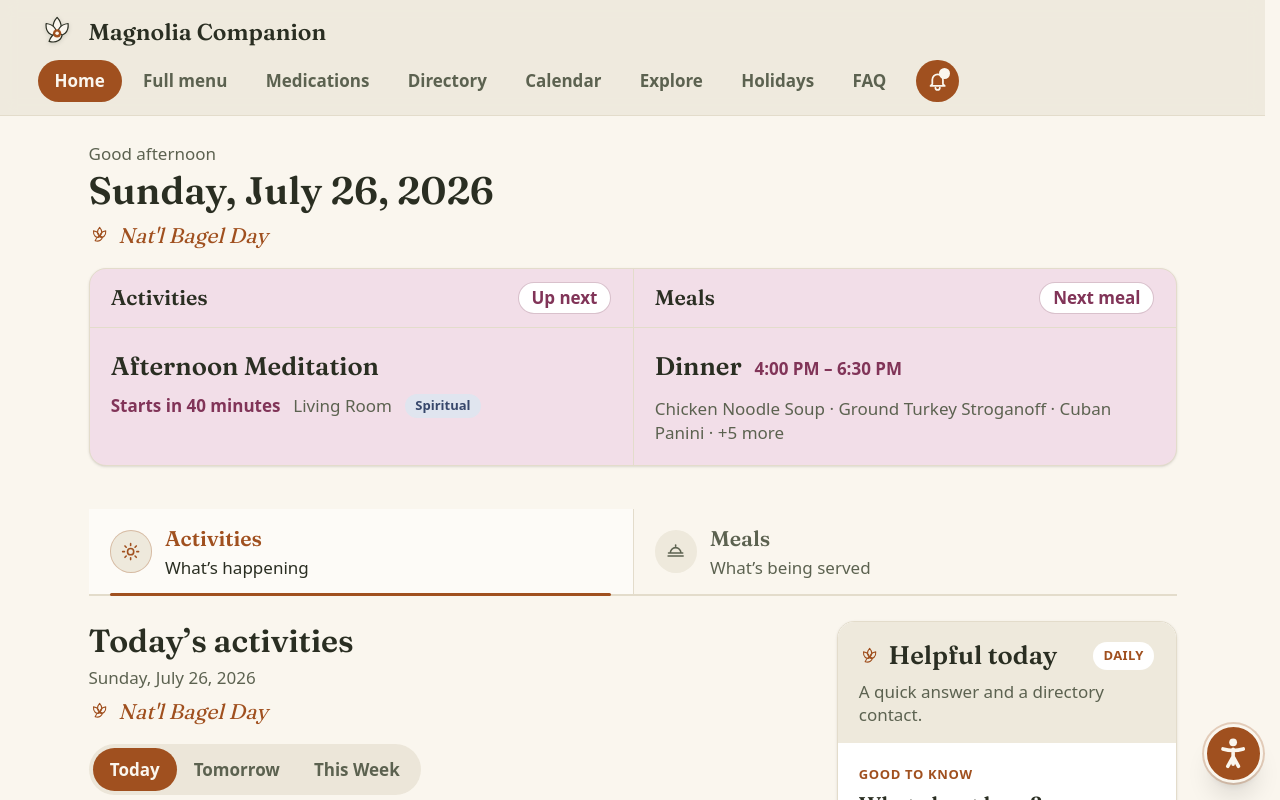
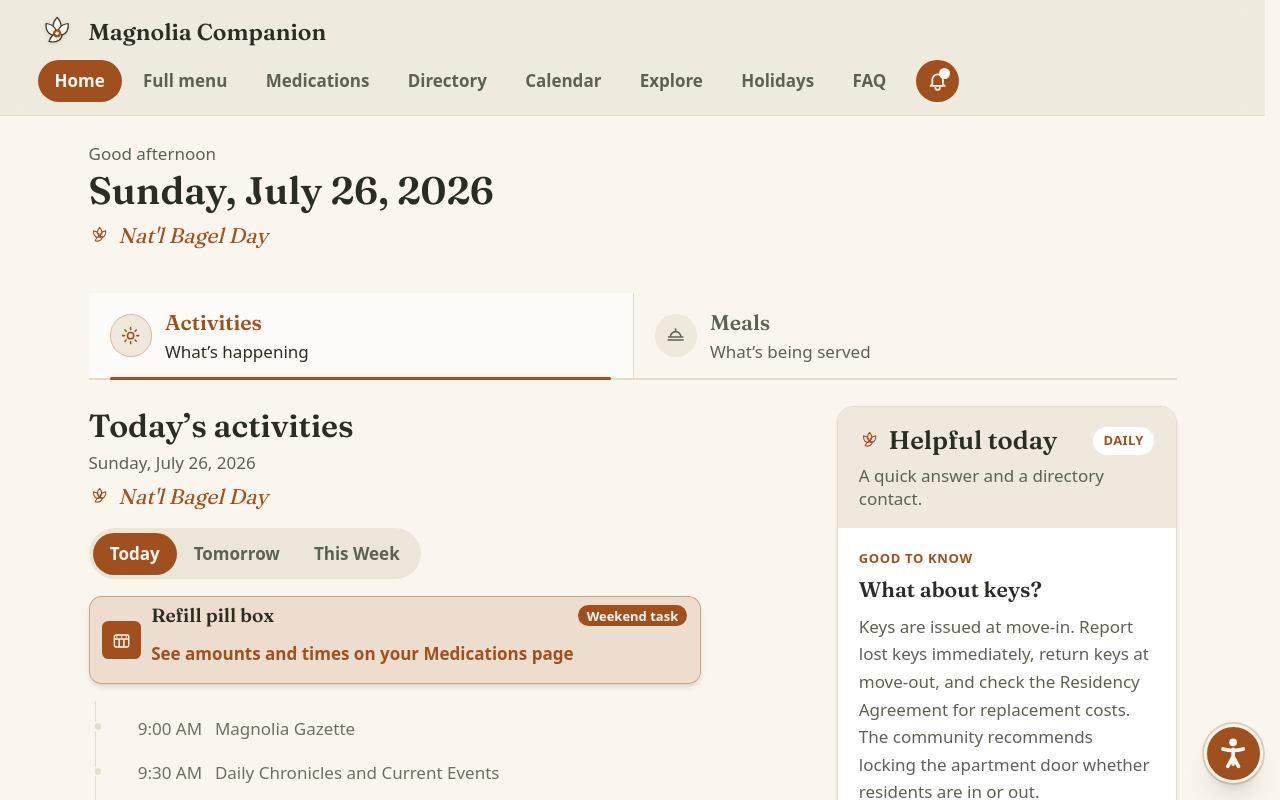
Before and after one commit to dillo/magnolia-companion, a Next.js app: page / in a window 1280 px wide. Shown: the top 800 px of the page. Built offline with nearby package versions, Linux system fonts and the light colour scheme.

Commit message:
feat: show the home summary card on phones only

```diff
--- a/components/HomeClient.tsx
+++ b/components/HomeClient.tsx
@@ -113,7 +113,7 @@ export default function HomeClient({
           accent={todayDay?.theme ?? null}
         />
 
-        <div className="mt-3 overflow-hidden rounded-2xl border border-hairline bg-summary shadow-sm sm:mt-4 md:grid md:grid-cols-2">
+        <div className="mt-3 overflow-hidden rounded-2xl border border-hairline bg-summary shadow-sm sm:mt-4 md:hidden">
           <TodayActivitySummary
             day={todayDay}
             state={activityMoment}
@@ -436,10 +436,7 @@ function TodayMealSummary({
     : null;
 
   return (
-    <section
-      aria-label="Meal summary"
-      className="min-w-0 border-t border-hairline md:border-l md:border-t-0"
-    >
+    <section aria-label="Meal summary" className="min-w-0 border-t border-hairline">
       <SummaryHeader title="Meals" status={status} emphasized={moment?.kind === "serving"} />
       <div className="px-4 pb-4 pt-2 sm:px-5 sm:pb-5 sm:pt-2">
         {loading ? (
```
Also changed, not shown: 1 other file (tests, documents, lock files or other folders).
